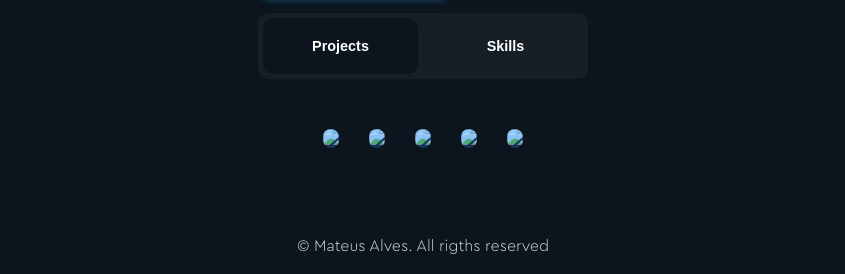
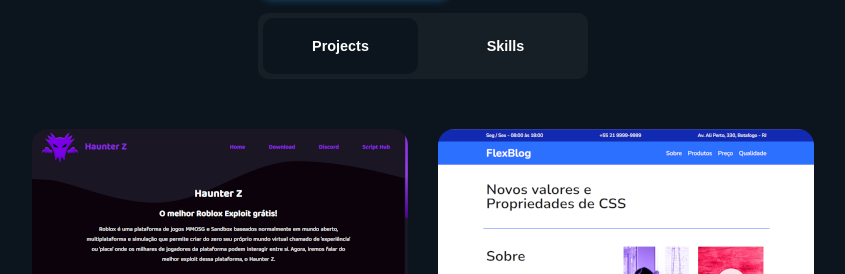
Before and after one commit to mateus124/portfolio, a plain HTML site: page index.html in a window 1280 px wide. Shown: the part 526-800 px from the top of the page, without its empty margins (217-1062 px from the left). Drawn offline with nearby package versions, Linux system fonts and the light colour scheme.

Commit message:
primeira versão

```diff
--- a/assets/styles/style.css
+++ b/assets/styles/style.css
@@ -250,7 +250,7 @@ main {
 .projetos {
     display: flex;
     flex-wrap: wrap;
-    max-width: 750px;
+    max-width: 960px;
     column-gap: 30px;
     row-gap: 30px;
     justify-content: center;
@@ -278,6 +278,7 @@ main {
     align-items: flex-end;
     padding: 1.5rem 1.25rem;
     transition: .3s;
+    text-shadow: #000 2px 1px 1px;
 }
 
 .projeto-titulo, .projeto-subtitulo {
--- a/index.html
+++ b/index.html
@@ -53,7 +53,7 @@
 
             <div class="contato">
                 <ul>
-                    <li><a href="#"><i class="ri-whatsapp-line"></i></a></li>
+                    <li><a href="https://api.whatsapp.com/send?phone=5585994258539" target="_blank"><i class="ri-whatsapp-line"></i></a></li>
                     <li><a href="#"><i class="ri-mail-send-line"></i></a></li>
                 </ul>
             </div>
@@ -79,12 +79,12 @@
                 <section class="projetos filtro-ativo contents" data-content id="projects">
 
                     <article class="cards-projetos">
-                        <img src="assets/images/template.png" class="imagens-projeto">
+                        <img src="assets/images/haunterz.png" class="imagens-projeto">
                         <div class="projeto-modelo">
                             <div>
                                 <span class="projeto-subtitulo">Web</span>
-                                <h3 class="projeto-titulo">Payment Site</h3>
-                                <a href="#" class="projeto-botao">
+                                <h3 class="projeto-titulo">Haunter Z</h3>
+                                <a href="https://haunterz.tk/" target="_blank" class="projeto-botao">
                                     <i class="ri-link"></i>
                                 </a>
                             </div>
@@ -92,12 +92,12 @@
                     </article>
 
                     <article class="cards-projetos">
-                        <img src="assets/images/template.png" class="imagens-projeto">
+                        <img src="assets/images/flexblog.png" class="imagens-projeto">
                         <div class="projeto-modelo">
                             <div>
                                 <span class="projeto-subtitulo">Web</span>
-                                <h3 class="projeto-titulo">Payment Site</h3>
-                                <a href="#" class="projeto-botao">
+                                <h3 class="projeto-titulo">Flexblog</h3>
+                                <a href="https://mateus124.github.io/flexblog/" target="_blank" class="projeto-botao">
                                     <i class="ri-link"></i>
                                 </a>
                             </div>
@@ -105,12 +105,12 @@
                     </article>
 
                     <article class="cards-projetos">
-                        <img src="assets/images/template.png" class="imagens-projeto">
+                        <img src="assets/images/projeto-android.png" class="imagens-projeto">
                         <div class="projeto-modelo">
                             <div>
                                 <span class="projeto-subtitulo">Web</span>
-                                <h3 class="projeto-titulo">Payment Site</h3>
-                                <a href="#" class="projeto-botao">
+                                <h3 class="projeto-titulo">Projeto Android</h3>
+                                <a href="https://mateus124.github.io/projeto-android/" target="_blank" class="projeto-botao">
                                     <i class="ri-link"></i>
                                 </a>
                             </div>
@@ -118,25 +118,12 @@
                     </article>
 
                     <article class="cards-projetos">
-                        <img src="assets/images/template.png" class="imagens-projeto">
+                        <img src="assets/images/projeto-cordel.png" class="imagens-projeto">
                         <div class="projeto-modelo">
                             <div>
                                 <span class="projeto-subtitulo">Web</span>
-                                <h3 class="projeto-titulo">Payment Site</h3>
-                                <a href="#" class="projeto-botao">
-                                    <i class="ri-link"></i>
-                                </a>
-                            </div>
-                        </div>
-                    </article>
-
-                    <article class="cards-projetos">
-                        <img src="assets/images/template.png" class="imagens-projeto">
-                        <div class="projeto-modelo">
-                            <div>
-                                <span class="projeto-subtitulo">Web</span>
-                                <h3 class="projeto-titulo">Payment Site</h3>
-                                <a href="#" class="projeto-botao">
+                                <h3 class="projeto-titulo">Projeto Cordel</h3>
+                                <a href="https://mateus124.github.io/projeto-cordel/" target="_blank" class="projeto-botao">
                                     <i class="ri-link"></i>
                                 </a>
                             </div>
@@ -152,25 +139,19 @@
                             <li>
                                 <p>
                                     <span><i class="ri-checkbox-circle-line"></i> HTML</span> <br>
-                                    Basic
+                                    Advanced
                                 </p>
                             </li>
                             <li>
                                 <p>
                                     <span><i class="ri-checkbox-circle-line"></i> CSS</span> <br>
-                                    Basic
+                                    Intermediate
                                 </p>
                             </li>
                             <li>
                                 <p>
                                     <span><i class="ri-checkbox-circle-line"></i> JavaScript</span> <br>
-                                    Basic
-                                </p>
-                            </li>
-                            <li>
-                                <p>
-                                    <span><i class="ri-checkbox-circle-line"></i> React</span> <br>
-                                    Basic
+                                    Intermediate
                                 </p>
                             </li>
                             <li>
@@ -196,10 +177,6 @@
                                 Basic
                             </li>
                             <li>
-                                <span><i class="ri-checkbox-circle-line"></i> MySQL</span> <br>
-                                Basic
-                            </li>
-                            <li>
                                 <span><i class="ri-checkbox-circle-line"></i> Python</span> <br>
                                 Basic
                             </li>
@@ -208,7 +185,7 @@
                                 Basic
                             </li>
                             <li>
-                                <span><i class="ri-checkbox-circle-line"></i> Firebase</span> <br>
+                                <span><i class="ri-checkbox-circle-line"></i> Java</span> <br>
                                 Basic
                             </li>
                         </ul>
```
Also changed, not shown: assets/images/flexblog.png (added), assets/images/haunterz.png (added), assets/images/projeto-android.png (added), assets/images/projeto-cordel.png (added).
